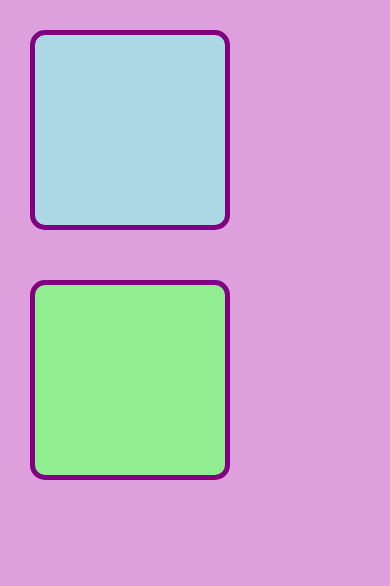
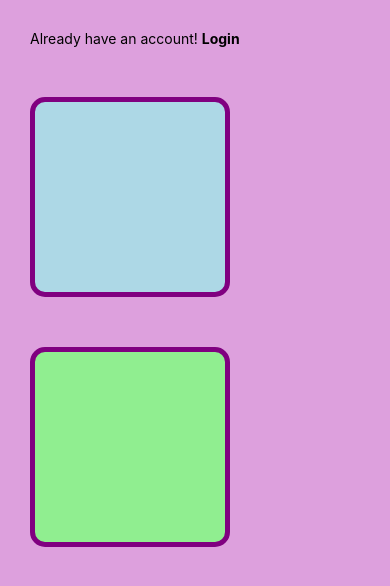
Before and after one commit to nimur-hasan/react-native, a React Native app: screen / in a window 390 px wide. Shown: the top 586 px of the page. Built offline with nearby package versions, Linux system fonts and the light colour scheme.

Commit message:
Style Inheritance only work on text not work else

```diff
--- a/App.js
+++ b/App.js
@@ -5,6 +5,7 @@ export default function App() {
   return (
     <View style={styles.container}>
       <StatusBar/>
+      <Text>Already have an account! <Text style={{fontWeight: 'bold'}}>Login</Text></Text>
       <View style={[styles.box, {backgroundColor: 'lightblue'}]}></View>
       <View style={[styles.box, styles.andoridShadow, {backgroundColor: 'lightgreen'}]}></View>
     </View>
```
